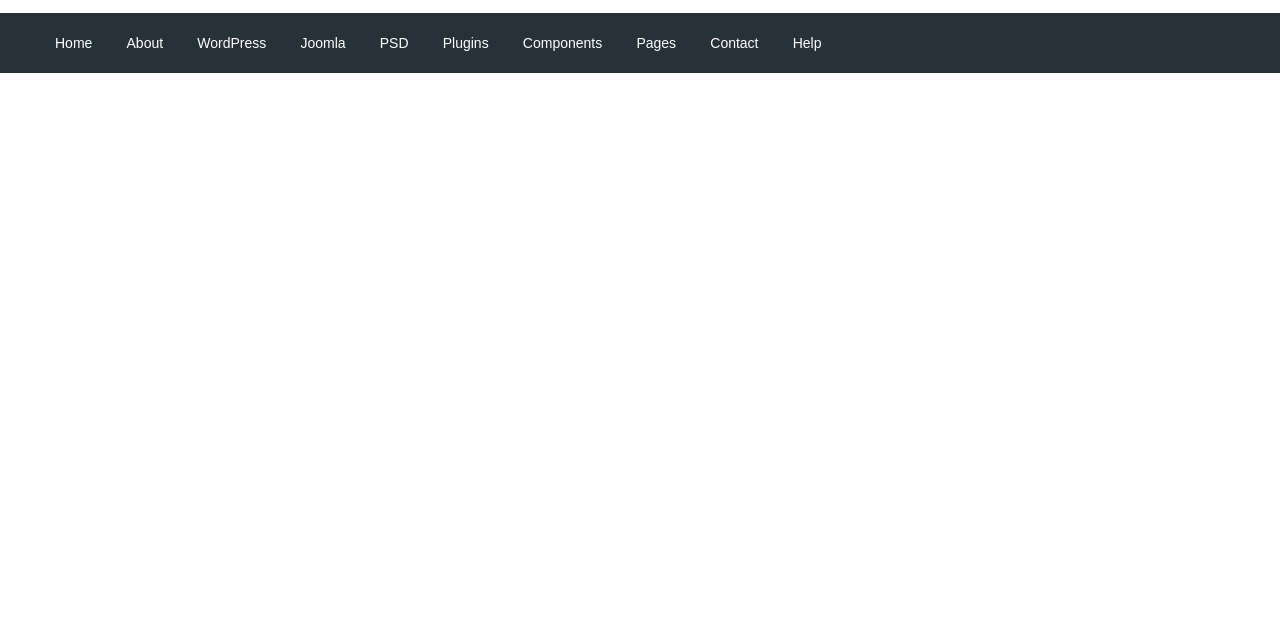
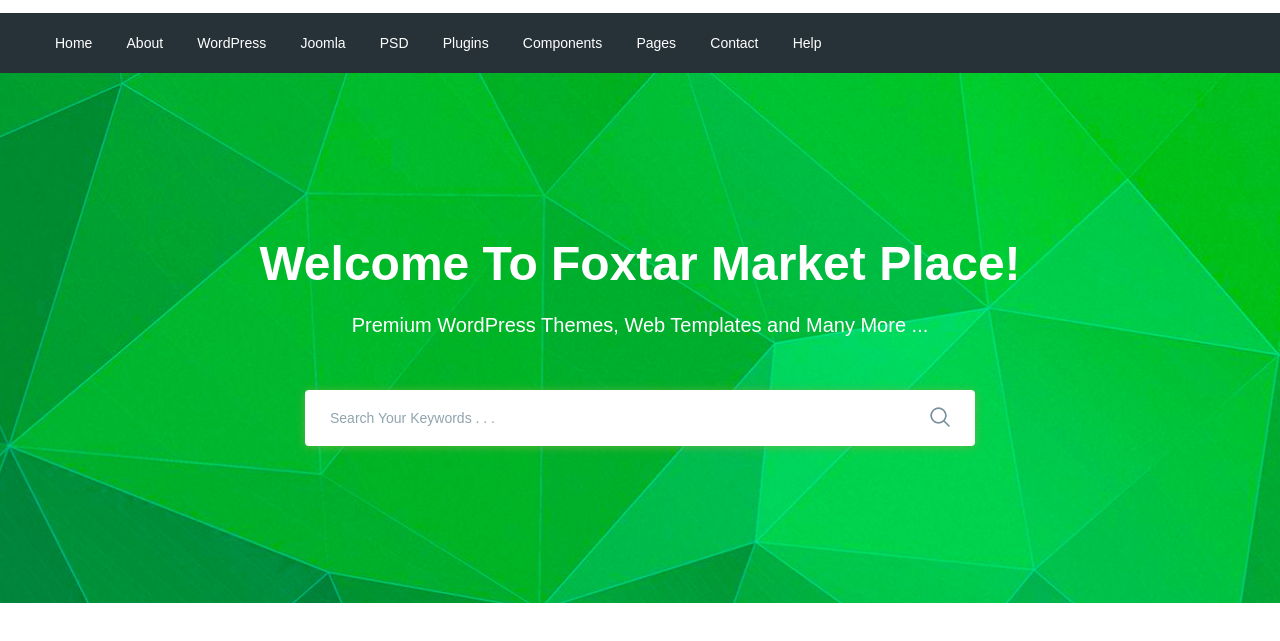
Before and after one commit to ilya-lunyov98/moderno, a website: page app/index.html in a window 1280 px wide. Shown: the part 77-718 px from the top of the page. Drawn offline with nearby package versions, Linux system fonts and the light colour scheme; files that its build step writes are made by us from their sources.

Commit message:
added search section

```diff
--- a/app/index.html
+++ b/app/index.html
@@ -5,7 +5,10 @@
     <meta name="viewport" content="width=device-width, initial-scale=1.0" />
     <meta http-equiv="X-UA-Compatible" content="ie=edge" />
     <title>Document</title>
-    <link href="https://fonts.googleapis.com/css?family=Roboto:500,700&display=swap" rel="stylesheet">
+    <link
+      href="https://fonts.googleapis.com/css?family=Roboto:500,700&display=swap"
+      rel="stylesheet"
+    />
     <link rel="stylesheet" href="css/libs.min.css" />
     <link rel="stylesheet" href="css/style.min.css" />
   </head>
@@ -96,6 +99,30 @@
         </div>
       </div>
     </header>
+    <section class="search" style="background-image: url(../images/search-bg.jpg);">
+      <div class="container">
+        <div class="search__inner">
+          <div class="search__inner-title">
+            Welcome To Foxtar Market Place!
+          </div>
+          <div class="search__inner-text">
+            Premium WordPress Themes, Web Templates and Many More ...
+          </div>
+          <div class="search__inner-form">
+            <form action="">
+              <input
+                type="text"
+                placeholder="Search Your Keywords . . ."
+                required
+              />
+              <button type="submit">
+                <img src="images/icons/search.png" alt="" />
+              </button>
+            </form>
+          </div>
+        </div>
+      </div>
+    </section>
     <script src="https://ajax.googleapis.com/ajax/libs/jquery/3.4.1/jquery.min.js"></script>
     <script src="js/libs.min.js"></script>
     <script src="js/main.min.js"></script>
--- a/app/scss/style.scss
+++ b/app/scss/style.scss
@@ -1,21 +1,21 @@
-@import 'vars';
-@import 'global';
-@import 'fonts';
+@import "vars";
+@import "global";
+@import "fonts";
 
-.header__top-inner{
+.header__top-inner {
   display: flex;
   justify-content: space-between;
   height: 90px;
   align-items: center;
 }
-.header__text{
+.header__text {
   margin-left: auto;
   margin-right: 50px;
-  span{
+  span {
     color: $red;
   }
 }
-.header__btn{
+.header__btn {
   padding: 4px;
   width: 72px;
   border-radius: 4px;
@@ -23,30 +23,81 @@
   font-size: 12px;
   color: #fff;
 }
-.header__btn-login{
+.header__btn-login {
   background-color: $green;
 }
-.header__btn-register{
+.header__btn-register {
   background-color: $red;
   margin-left: 7px;
 }
-.header__menu{
+.header__menu {
   background-color: $bg;
 }
-.menu{
+.menu {
   display: flex;
   align-items: center;
   height: 60px;
 }
-.menu__list{
-  li{
+.menu__list {
+  li {
     display: inline-block;
-    &+li{
+    & + li {
       margin-left: 30px;
     }
-    a{
+    a {
       color: #fff;
       font-size: 14px;
     }
   }
 }
+.search {
+  background-repeat: no-repeat;
+  background-size: cover;
+  background-position: center;
+  min-height: 530px;
+}
+.search__inner {
+  text-align: center;
+  color: #fff;
+  padding: 155px 0 100px;
+  &-title {
+    margin-bottom: 10px;
+    font-size: 48px;
+    font-weight: 700;
+    line-height: 72px;
+  }
+  &-text {
+    font-weight: 500;
+    margin-bottom: 50px;
+    font-size: 20px;
+    line-height: 30px;
+  }
+  &-form {
+    max-width: 670px;
+    margin: 0 auto;
+    position: relative;
+    input {
+      border-radius: 4px;
+      box-shadow: 0px 1px 10px 0px rgba(124, 178, 64, 0.75);
+      display: block;
+      width: 100%;
+      height: 56px;
+      border: none;
+      font-size: 14px;
+      font-weight: 500;
+      padding-left: 25px;
+      padding-right: 60px;
+      &::placeholder {
+        color: #90a4ae;
+        font-weight: 500;
+      }
+    }
+    button {
+      position: absolute;
+      border: none;
+      background-color: transparent;
+      right: 19px;
+      top: 16px;
+    }
+  }
+}
```
Also changed, not shown: app/images/icons/search.png (added), app/images/search-bg.jpg (added).
